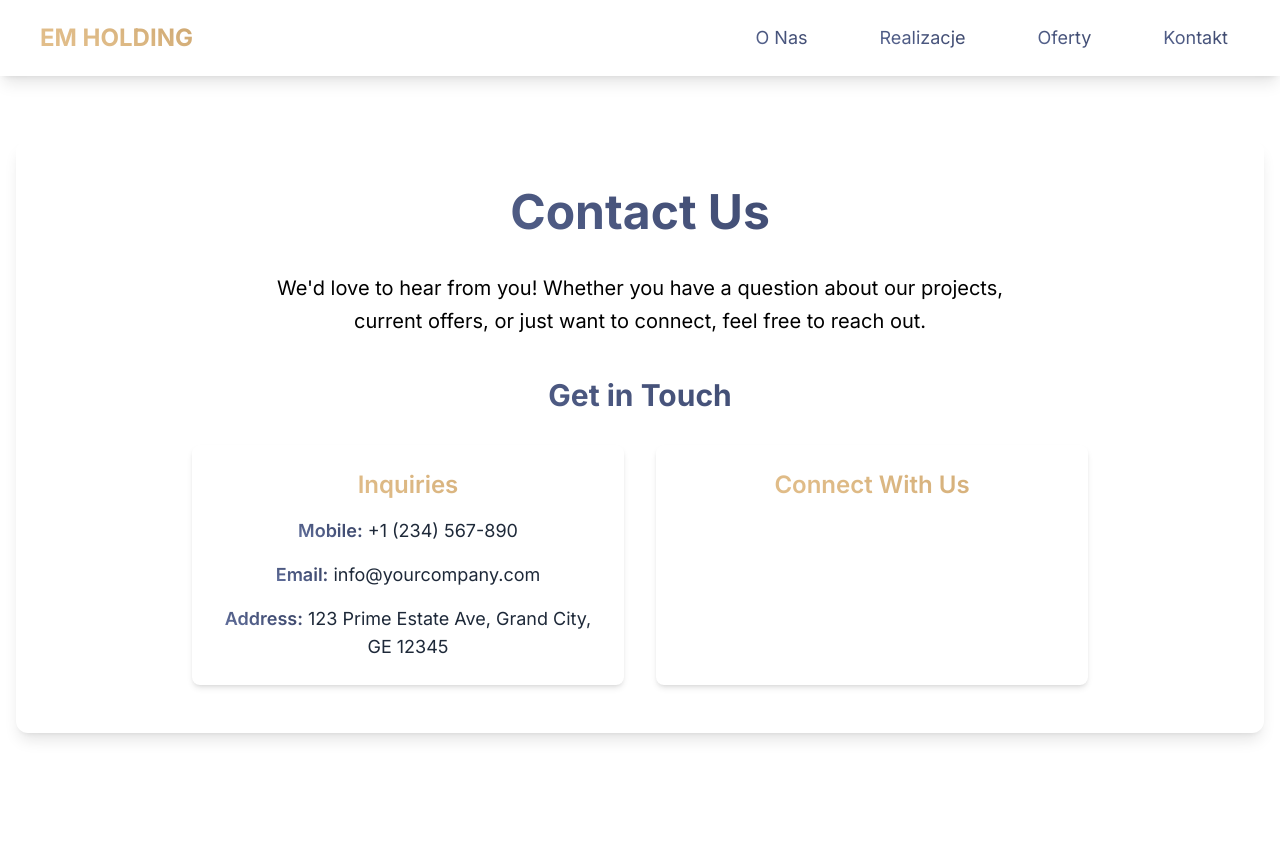
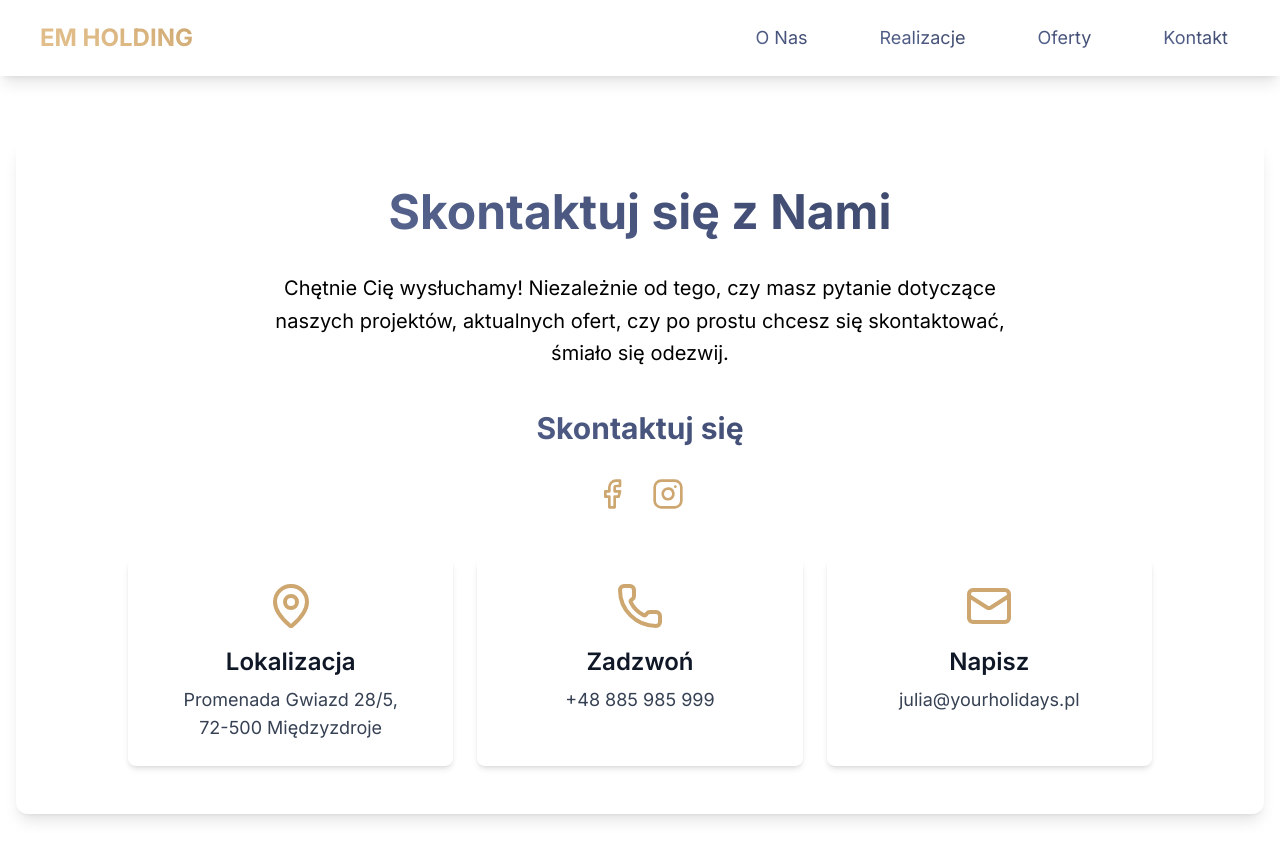
Before and after one commit to karol-wojak/real_estate_website, a React (Vite) app: page / in a window 1280 px wide. Both pictures are taken after a click on the button "Kontakt". Before the commit the page ends 800 px from the top, so only its background shows below. Built offline with nearby package versions, Linux system fonts and the light colour scheme.

Commit message:
Change style and translate contact page

```diff
--- a/package.json
+++ b/package.json
@@ -11,6 +11,7 @@
     "deploy": "gh-pages -d dist"
   },
   "dependencies": {
+    "lucide-react": "^0.517.0",
     "react": "^19.1.0",
     "react-dom": "^19.1.0"
   },
--- a/src/pages/Contact.jsx
+++ b/src/pages/Contact.jsx
@@ -1,54 +1,65 @@
 // src/pages/Contact.jsx
 import React from 'react';
+import { MapPin, Mail, Facebook, Instagram, Phone } from 'lucide-react'; // Import all necessary Lucide icons directly
 
 const ContactPage = () => (
   <section className="bg-white p-6 md:p-12 rounded-xl shadow-lg transition-all duration-500 ease-in-out transform opacity-0 translate-y-4 animate-fade-in-up">
-    {/* H1 Heading - applied dark blue gradient */}
-    <h1 className="text-4xl md:text-5xl font-extrabold text-center text-gradient-dark-blue mb-8 md:pb-1">Contact Us</h1>
+    {/* TOP TEXT - as specified */}
+    <h1 className="text-4xl md:text-5xl font-extrabold text-center text-gradient-dark-blue mb-8 md:pb-1">Skontaktuj się z Nami</h1>
     <p className="text-lg md:text-xl text-black leading-relaxed mb-10 text-center max-w-3xl mx-auto">
-      We'd love to hear from you! Whether you have a question about our projects, current offers, or just want to connect, feel free to reach out.
+      Chętnie Cię wysłuchamy! Niezależnie od tego, czy masz pytanie dotyczące naszych projektów, aktualnych ofert, czy po prostu chcesz się skontaktować, śmiało się odezwij.
     </p>
-    {/* H2 Heading - applied dark blue gradient */}
-    <h2 className="text-3xl font-bold text-center text-gradient-dark-blue mb-8">Get in Touch</h2> {/* New H2 header */}
-    <div className="grid grid-cols-1 md:grid-cols-2 gap-8 max-w-4xl mx-auto">
-      {/* Content box */}
-      <div className="bg-white p-6 rounded-lg shadow-md hover:shadow-xl transition-shadow duration-300 ease-in-out">
-        {/* H3 Subheading - gold gradient */}
-        <h3 className="text-2xl font-semibold text-gradient-gold mb-4 text-center">Inquiries</h3>
-        <div className="space-y-4 text-center">
-          <p className="text-gray-800 text-lg">
-            <span className="font-semibold text-gradient-dark-blue">Mobile:</span> <a href="tel:+1234567890" className="text-gray-800 hover:text-gradient-dark-blue transition-colors duration-200 no-underline">+1 (234) 567-890</a>
-          </p>
-          <p className="text-gray-800 text-lg">
-            <span className="font-semibold text-gradient-dark-blue">Email:</span> <a href="mailto:info@yourcompany.com" className="text-gray-800 hover:text-gradient-dark-blue transition-colors duration-200 no-underline">info@yourcompany.com</a>
-          </p>
-          <p className="text-gray-800 text-lg">
-            <span className="font-semibold text-gradient-dark-blue">Address:</span> 123 Prime Estate Ave, Grand City, GE 12345
-          </p>
+    <h2 className="text-3xl font-bold text-center text-gradient-dark-blue mb-8">Skontaktuj się</h2>
+
+    {/* SOCIAL MEDIA ICONS - Facebook and Instagram, gold color, under "Skontaktuj się" */}
+    <div className="flex justify-center space-x-6 mb-10 md:mb-12">
+      {/* Facebook Icon - now using Lucide's Facebook icon */}
+      <a href="#" target="_blank" aria-label="Facebook" className="text-[#cda670] hover:opacity-75 transition-opacity duration-200">
+        <Facebook className="w-8 h-8" />
+      </a>
+      {/* Instagram Icon - now using Lucide's Instagram icon */}
+      <a href="#" target="_blank" aria-label="Instagram" className="text-[#cda670] hover:opacity-75 transition-opacity duration-200">
+        <Instagram className="w-8 h-8" />
+      </a>
+    </div>
+
+    {/* THREE CONTACT BOXES - Lokalizacja, Zadzwoń, Napisz, with solid gold icons */}
+    <div className="grid grid-cols-1 md:grid-cols-3 gap-6 max-w-5xl mx-auto">
+      {/* Lokalizacja (Location) Box */}
+      <div className="bg-white p-6 rounded-lg shadow-md hover:shadow-xl transition-shadow duration-300 ease-in-out flex flex-col items-center text-center">
+        <div className="mb-4">
+          {/* Map Pin Icon - now using Lucide's MapPin icon */}
+          <MapPin className="text-[#cda670] w-12 h-12" />
         </div>
+        <h3 className="text-2xl font-semibold text-gray-900 mb-2">Lokalizacja</h3>
+        <p className="text-gray-700 text-lg">
+          Promenada Gwiazd 28/5,<br/>
+          72-500 Międzyzdroje
+        </p>
       </div>
-      {/* Content box */}
-      <div className="bg-white p-6 rounded-lg shadow-md hover:shadow-xl transition-shadow duration-300 ease-in-out">
-        {/* H3 Subheading - gold gradient */}
-        <h3 className="text-2xl font-semibold text-gradient-gold mb-4 text-center">Connect With Us</h3>
-        <div className="flex justify-center space-x-6 text-2xl">
-          {/* Social icons - dark blue gradient, hover gold gradient */}
-          <a href="#" target="_blank" aria-label="Facebook" className="text-gradient-dark-blue hover:text-gradient-gold transition-colors duration-200">
-            <svg xmlns="http://www.w3.org/2000/svg" width="24" height="24" viewBox="0 0 24 24" fill="currentColor">
-              <path d="M19 0H5a5 5 0 0 0-5 5v14a5 5 0 0 0 5 5h14a5 5 0 0 0 5-5V5a5 5 0 0 0-5-5zm-3 7h-2c-1.01 0-1.25.56-1.25 1.25V10h3.5l-.5 3H12v8h-3v-8H7v-3h2V6.75C9 4.88 10.15 3 13.5 3H16v4z"/>
-            </svg>
-          </a>
-          <a href="#" target="_blank" aria-label="Instagram" className="text-gradient-dark-blue hover:text-gradient-gold transition-colors duration-200">
-            <svg xmlns="http://www.w3.org/2000/svg" width="24" height="24" viewBox="0 0 24 24" fill="currentColor">
-              <path d="M12 2.163c3.204 0 3.584.012 4.85.071 1.17.06 1.745.247 2.18.423.473.189.873.446 1.21.789.336.342.593.743.789 1.21.176.435.362 1.01.422 2.18.06.85.07 1.25.07 4.85s-.01 3.99-.07 4.85c-.06 1.17-.247 1.745-.423 2.18-.189.473-.446.873-.789 1.21-.342.336-.743-.593-1.21-.789-.435.176-1.01-.362-2.18-.422-.85-.06-1.25-.07-4.85-.07s-3.99-.01-4.85-.07c-1.17-.06-1.745-.247-2.18-.423-.473-.189-.873-.446-1.21-.789-.336-.342-.593-.743-.789-1.21-.176-.435-.362-1.01-.422-2.18-.06-.85-.07-1.25-.07-4.85s.01-3.99.07-4.85c.06-1.17.247-1.745.423-2.18.189-.473.446-.873.789-1.21.342-.336.743-.593.789-1.21.176-.435.362-1.01.422-2.18.06-.85.07-1.25.07-4.85zM12 7a5 5 0 1 0 0 10 5 5 0 0 0 0-10zm0 2a3 3 0 1 1 0 6 3 3 0 0 1 0-6zm6.5-4.5a1.25 1.25 0 1 0 0 2.5 1.25 1.25 0 0 0 0-2.5z"/>
-            </svg>
-          </a>
-          <a href="#" target="_blank" aria-label="LinkedIn" className="text-gradient-dark-blue hover:text-gradient-gold transition-colors duration-200">
-            <svg xmlns="http://www.w3.org/2000/svg" width="24" height="24" viewBox="0 0 24 24" fill="currentColor">
-              <path d="M20.447 20.452h-3.52v-5.593c0-1.339-.253-2.311-1.422-2.311-1.167 0-1.666.862-1.666 2.274v5.63H9.288V9.167h3.522v1.516h.05a3.85 3.85 0 0 1 3.456-1.895c3.701 0 4.382 2.448 4.382 7.094v5.07zM5.59 7.917a2.33 2.33 0 0 1-2.333-2.334c0-1.282 1.05-2.333 2.333-2.333s2.333 1.051 2.333 2.333c0 1.282-1.05 2.334-2.333 2.334zM7.397 20.452H3.59V9.167h3.807v11.285z"/>
-            </svg>
-          </a>
+
+      {/* Zadzwoń (Call) Box */}
+      <div className="bg-white p-6 rounded-lg shadow-md hover:shadow-xl transition-shadow duration-300 ease-in-out flex flex-col items-center text-center">
+        <div className="mb-4">
+          {/* Phone Call Icon - now using Lucide's Phone icon directly */}
+          <Phone className="text-[#cda670] w-12 h-12" />
         </div>
+        <h3 className="text-2xl font-semibold text-gray-900 mb-2">Zadzwoń</h3>
+        <p className="text-gray-700 text-lg">
+          +48 885 985 999
+        </p>
+      </div>
+
+      {/* Napisz (Write/Email) Box */}
+      <div className="bg-white p-6 rounded-lg shadow-md hover:shadow-xl transition-shadow duration-300 ease-in-out flex flex-col items-center text-center">
+        <div className="mb-4">
+          {/* Mail Icon - now using Lucide's Mail icon */}
+          <Mail className="text-[#cda670] w-12 h-12" />
+        </div>
+        <h3 className="text-2xl font-semibold text-gray-900 mb-2">Napisz</h3>
+        <p className="text-gray-700 text-lg">
+          julia@yourholidays.pl
+        </p>
       </div>
     </div>
   </section>
```
Also changed, not shown: 1 other file (tests, documents, lock files or other folders).
